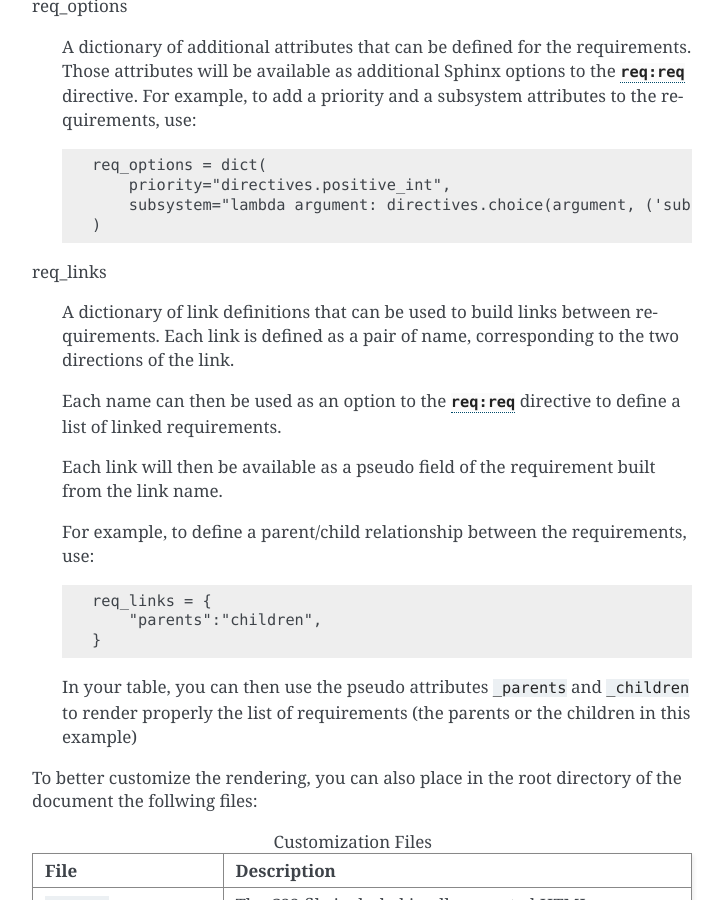
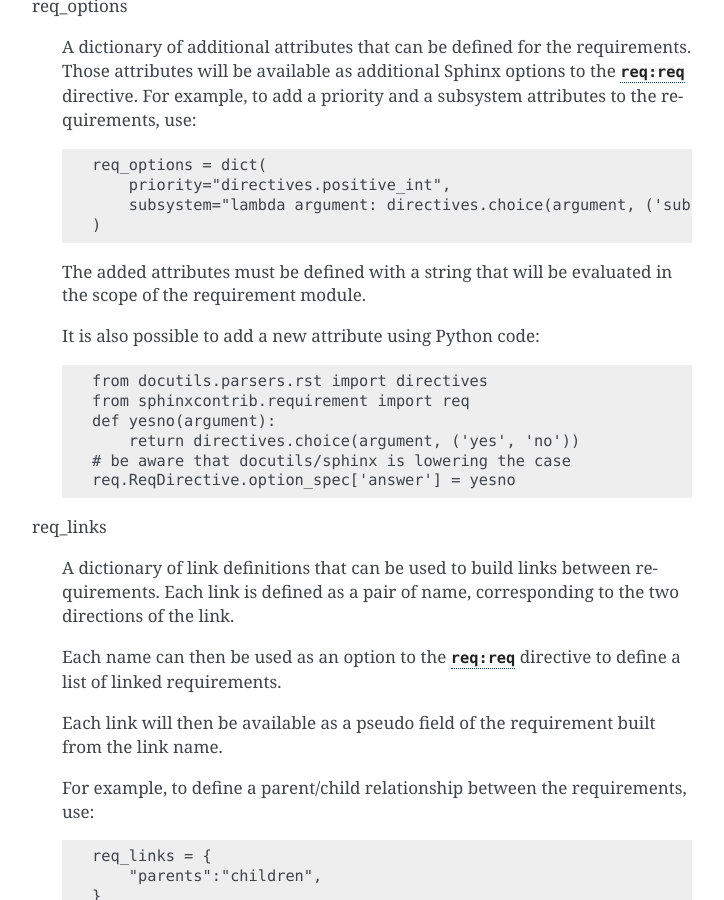
Before and after one commit to olivier-heurtier/sphinxcontrib-requirement, a Sphinx documentation site: the page built from doc/manual.rst, in a window 1280 px wide and 900 px high, scrolled down 2704 px. Shown: the whole window, without its empty margins (388-1112 px from the left). Built offline with Sphinx 7.4.7, drawn with Linux system fonts in a browser that asks for light colours.

Commit message:
Move note_dependency from visitor to event handler - add example of attribute addition in Python

```diff
--- a/doc/conf.py
+++ b/doc/conf.py
@@ -25,6 +25,13 @@
     priority="directives.positive_int",
 )
 
+from docutils.parsers.rst import directives
+from sphinxcontrib.requirement import req
+def yesno(argument):
+    return directives.choice(argument, ('yes', 'no'))
+# be aware that docutils/sphinx is lowering the case
+req.ReqDirective.option_spec['answer'] = yesno
+
 req_links = {
     "parents":"children",
     "branches":"leaves",
--- a/doc/manual.rst
+++ b/doc/manual.rst
@@ -143,6 +143,18 @@
             subsystem="lambda argument: directives.choice(argument, ('sub1', 'sub2', 'sub3'))",
         )
 
+    The added attributes must be defined with a string that will be evaluated in the scope of the requirement module.
+
+    It is also possible to add a new attribute using Python code::
+
+        from docutils.parsers.rst import directives
+        from sphinxcontrib.requirement import req
+        def yesno(argument):
+            return directives.choice(argument, ('yes', 'no'))
+        # be aware that docutils/sphinx is lowering the case
+        req.ReqDirective.option_spec['answer'] = yesno
+
+
 req_links
 
     A dictionary of link definitions that can be used to build links between requirements.
--- a/doc/requirement1.rst
+++ b/doc/requirement1.rst
@@ -49,6 +49,7 @@
     :reqid: REQ-0002
     :priority: 1
     :contract: c1
+    :answer: yes
     :parents: CSV-002
 
     This is a requirement with a lot of options defined...
@@ -65,8 +66,9 @@
 .. req:req:: This is a title
     :reqid: REQ-0003
     :priority: 1
+    :children: REQ-0004
 
-    This is a requirement with again a lot of options and with a comment
+    This is a requirement with usage of the reversed link (children) and with a comment
 
     |
 
```
Also changed, not shown: 1 other file.
